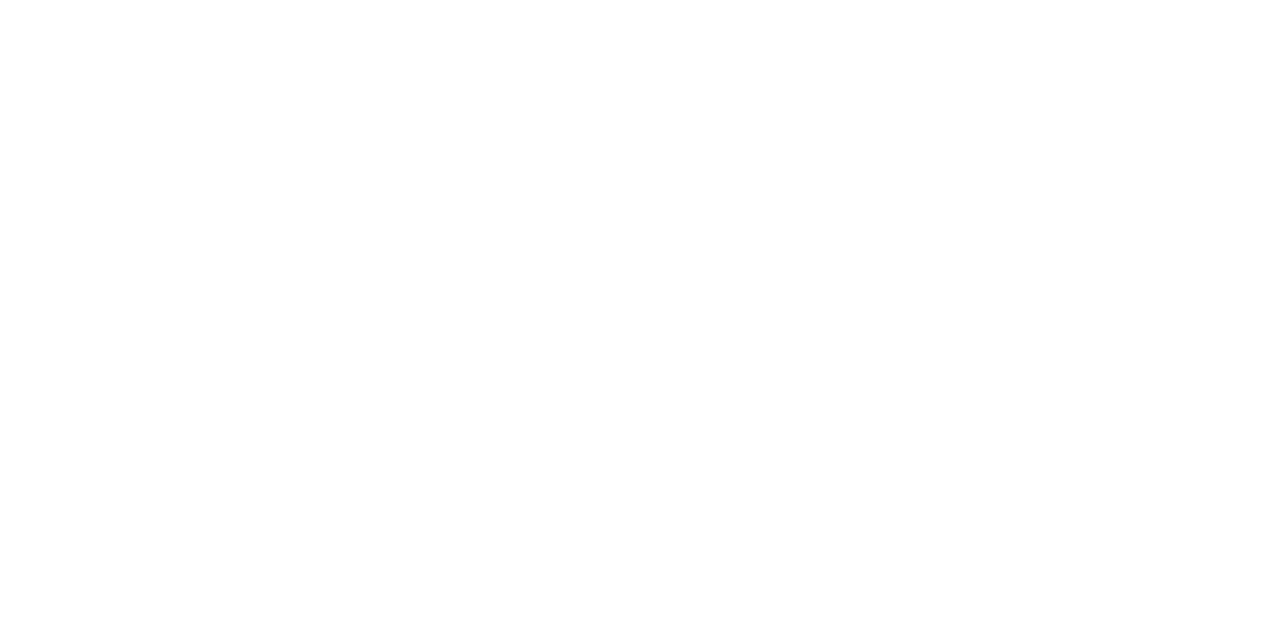
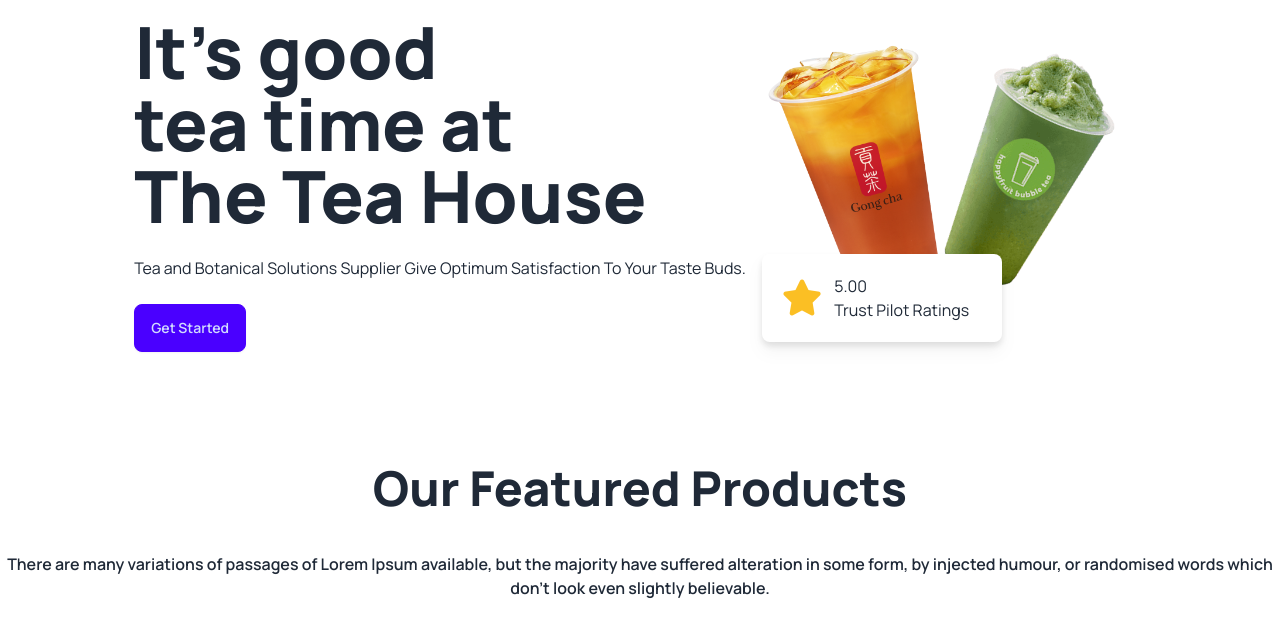
Before and after one commit to saiful797/tea-house-with-daisy-UI, a plain HTML site: page index.html in a window 1280 px wide. Drawn offline with nearby package versions, Linux system fonts and the light colour scheme.

Commit message:
added header section

```diff
--- a/index.html
+++ b/index.html
@@ -4,18 +4,76 @@
         <meta charset="UTF-8">
         <meta name="viewport" content="width=device-width, initial-scale=1.0">
         <title>Tea House</title>
+
+        <!-- Font awesome icons link -->
+        <script src="https://kit.fontawesome.com/c5fa10a8f0.js" crossorigin="anonymous"></script>
+
+        <!-- Tailwind custom color -->
+        <script>
+            tailwind.config = {
+              theme: {
+                extend: {
+                  colors: {
+                    clifford: '#da373d',
+                  }
+                }
+              }
+            }
+          </script>
+
+        <!-- Tailwind and daisy UI -->
+        <link href="https://cdn.jsdelivr.net/npm/daisyui@4.6.0/dist/full.min.css" rel="stylesheet" type="text/css" />
+        <script src="https://cdn.tailwindcss.com"></script>
+        <!-- Manrope google font -->
+        <link rel="preconnect" href="https://fonts.googleapis.com">
+        <link rel="preconnect" href="https://fonts.gstatic.com" crossorigin>
+        <link href="https://fonts.googleapis.com/css2?family=Manrope:wght@400;500;600;700;800&display=swap" rel="stylesheet">
+
+        <!-- CSS link -->
+        <link rel="stylesheet" href="styles/style.css">
     </head>
-<body>
-    <header>
 
+    <body data-theme="light", class="font-manrope">
+        <header class="container mx-auto">
+            <div class="hero">
+                <div class="hero-content flex-col lg:flex-row">
+                    <div>
+                        <h1 class="text-7xl font-extrabold">
+                        It's good<br>
+                        tea time at<br>
+                        The Tea House</h1>
+                        <p class="py-6">Tea and Botanical Solutions Supplier Give Optimum Satisfaction To Your Taste Buds.</p>
+                        <button class="btn btn-primary">Get Started</button>
+                    </div>
+
+                    <div>
+                        <img src="images/banner.png" class="max-w-sm" />
+                        <!-- Rating Badge -->
+                        <div class="-mt-16 rounded-lg flex items-center gap-x-3 drop-shadow-lg bg-white p-5 w-60">
+                            <i class="fa-solid fa-star text-4xl text-amber-400 "></i>
+                            <div>
+                                <h3>5.00</h3>
+                                <p>Trust Pilot Ratings</p>
+                            </div>
+                        </div>
+                    </div>
+                </div>
+              </div>
         </header>
 
-    <main>
-
+        <main class="container mx-auto">
+            <!-- Featured Section -->
+            <section class="text-center my-24">
+                <h2 class="text-5xl font-extrabold">
+                    Our Featured Products
+                </h2>
+                <p class="font-semibold my-10">There are many variations of passages of Lorem Ipsum available, but the majority have suffered alteration in some form, by injected humour, or randomised words which don't look even slightly believable. </p>
+            </section>
         </main>
 
         <footer>
 
         </footer>
     </body>
+
 </html>
--- /dev/null
+++ b/styles/style.css
@@ -0,0 +1,3 @@
+.font-manrope{
+    font-family: 'Manrope', sans-serif;
+}
--- /dev/null
+++ b/tailwind.config.js
@@ -0,0 +1,8 @@
+/** @type {import('tailwindcss').Config} */
+module.exports = {
+    content: ["./src/**/*.{html,js}"],
+    theme: {
+      extend: {},
+    },
+    plugins: [],
+  }
```
Lines whose indentation alone changed are shown as unchanged.
